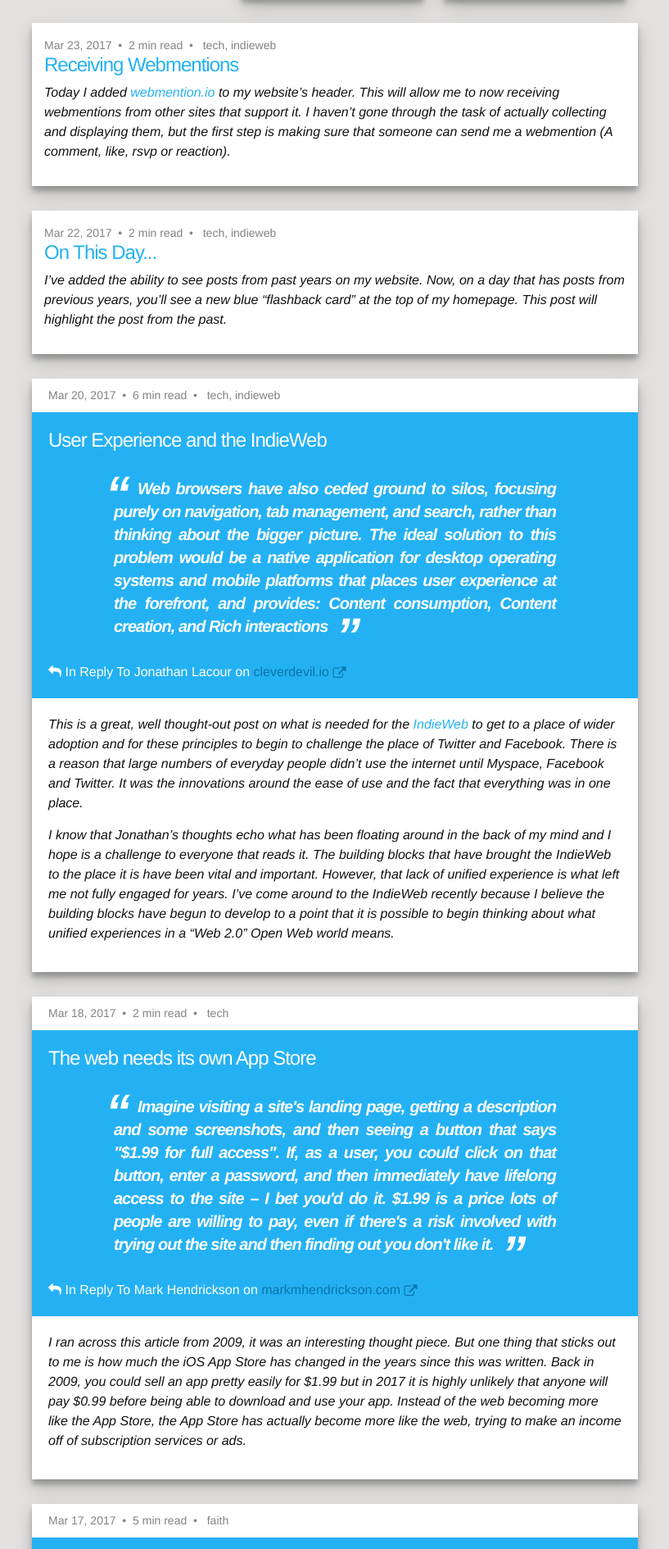
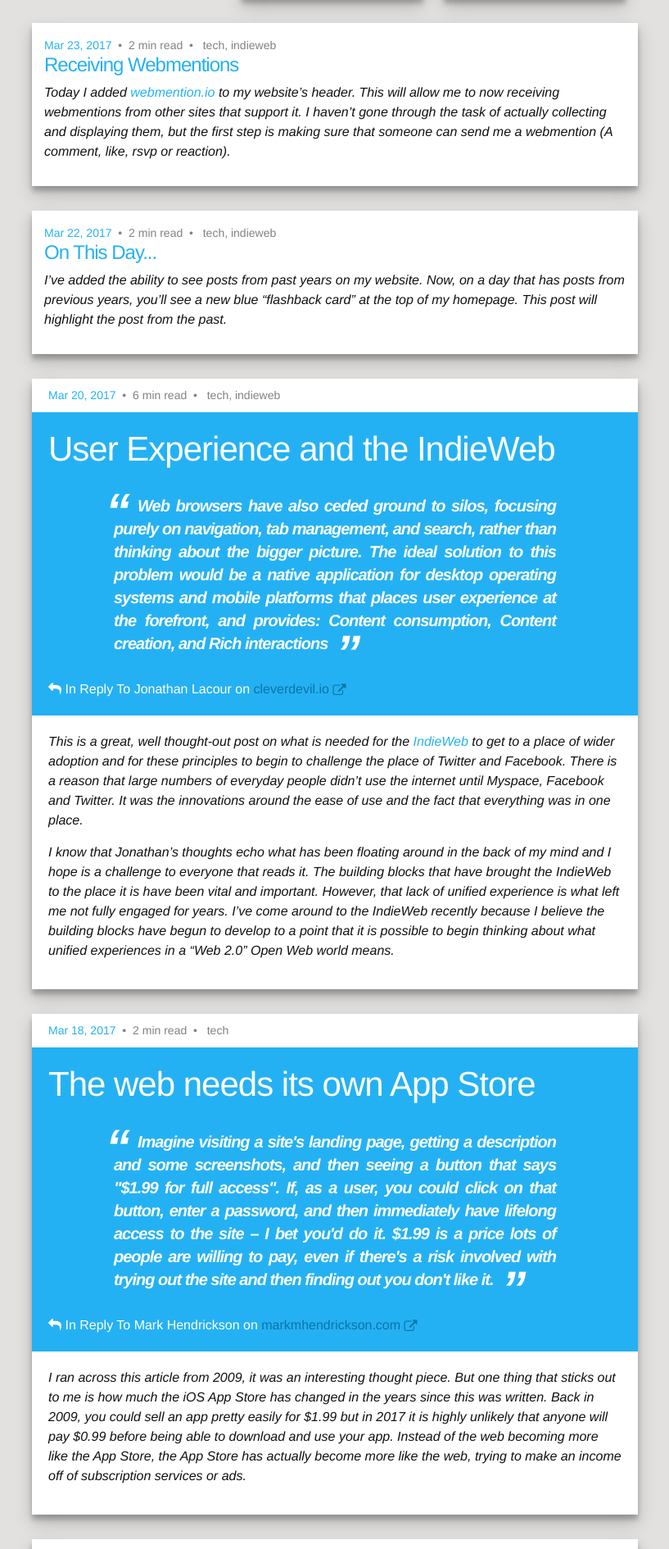
Before and after one commit to EdwardHinkle/eddie-personal, a Jekyll site: the page built from _source/index.html, in a window 1280 px wide. Shown: the part 340-2230 px from the top of the page at 82% size, without its empty margins (231-1048 px from the left). Built offline with Jekyll 4.4.1, drawn with Linux system fonts in a browser that asks for light colours; nearby versions of some CDN libraries; comment, search, counter and statistics services are not loaded.

Commit message:
Improve permalinks on previews

```diff
--- a/_source/_includes/preview-types/preview-article.html
+++ b/_source/_includes/preview-types/preview-article.html
@@ -1,6 +1,6 @@
 <li class="type-post h-entry">
     <span class="post-meta">
-        <time class="date-container dt-published" datetime="{{ post.date }}">{{ post.date | date: "%b %-d, %Y" }}</time>
+        <a class="u-url u-uid" href="{{ post.url | prepend: site.baseurl }}"><time class="date-container dt-published" datetime="{{ post.date }}">{{ post.date | date: "%b %-d, %Y" }}</time></a>
         <span class="reading-time-container">{{ post.duration}} min read</span>
         <span class="tag-container">
         {% for tag in post.tags %}
@@ -10,7 +10,7 @@
         <a rel="author" class="p-author h-card" href="http://eddiehinkle.com" style="display: none;">Eddie Hinkle</a>
     </span>
     <h2 class="post-title">
-        <a class="post-link p-name u-url u-uid" href="{{ post.url | prepend: site.baseurl }}">{{ post.title }}</a>
+        <a class="post-link p-name" href="{{ post.url | prepend: site.baseurl }}">{{ post.title }}</a>
     </h2>
     <div class="post-excerpt p-summary">{{ post.excerpt }}</div>
 </li>
--- a/_source/_includes/preview-types/preview-book.html
+++ b/_source/_includes/preview-types/preview-book.html
@@ -1,7 +1,7 @@
 <li class="type-book">
     <a href="{{ post.url | prepend: site.baseurl }}" target="self" class="book"><img border="0" src="//ws-na.amazon-adsystem.com/widgets/q?_encoding=UTF8&MarketPlace=US&ASIN={{post.isbn}}&ServiceVersion=20070822&ID=AsinImage&WS=1&Format=_SL400_&tag=eddiehinkle-20"></a>
     <span class="post-meta">
-        <span class="date-container">{{ post.date | date: "%b %-d, %Y" }}</span>
+        <a class="u-url u-uid" href="{{ post.url | prepend: site.baseurl }}"><span class="date-container">{{ post.date | date: "%b %-d, %Y" }}</span></a>
         <span class="reading-time-container">{{ post.duration}} min read</span>
         <span class="tag-container">
         {% for tag in post.tags %}
--- a/_source/_includes/preview-types/preview-reply.html
+++ b/_source/_includes/preview-types/preview-reply.html
@@ -1,6 +1,6 @@
 <li class="type-reply h-entry basic-card">
     <div class="post-meta">
-        <time class="date-container dt-published" datetime="{{ post.date }}">{{ post.date | date: "%b %-d, %Y" }}</time>
+        <a class="u-url u-uid" href="{{ post.url | prepend: site.baseurl }}"><time class="date-container dt-published" datetime="{{ post.date }}">{{ post.date | date: "%b %-d, %Y" }}</time></a>
         <span class="reading-time-container">{{ post.duration}} min read</span>
         <span class="tag-container">
         {% for tag in post.tags %}
@@ -10,11 +10,9 @@
         <a rel="author" class="p-author h-card" href="http://eddiehinkle.com" style="display: none;">Eddie Hinkle</a>
     </div>
     <div class="reply-context">
-        <h2 class="post-title">
-            <a class="post-link p-name u-url u-uid" href="{{ post.url | prepend: site.baseurl }}">{{ post.reply-title }}</a>
-        </h2>
+        <h2 class="post-title p-name">{{ post.reply-title }}</h2>
         <blockquote>{{post.reply-context}}</blockquote>
         <div><i class="fa fa-reply" aria-hidden="true"></i> In Reply To  {{post.reply-author}} on <a href="{{post.in-reply-to}}" target="_blank">{{post.reply-site}} <i class="fa fa-external-link" aria-hidden="true"></i></a></div>
     </div>
-    <div class="reply-content post-excerpt e-content">{{ post.content }}</div>
+    <div class="reply-content post-excerpt e-content">{{ post.content}}</div>
 </li>
```
